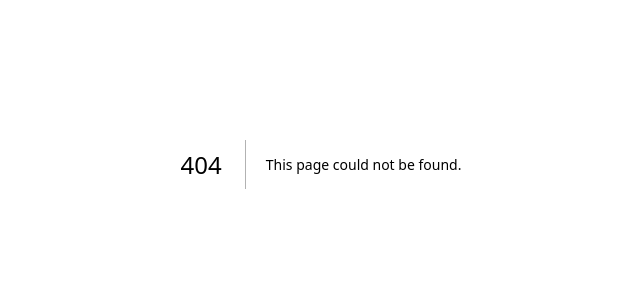
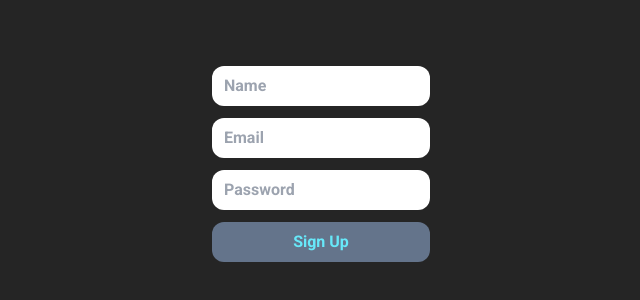
Before and after one commit to Hruchman-Ruslan/space-fronted, a Next.js app: page /auth/signup in a window 1280 px wide. Before the commit this address had no page. Shown: the part 236-536 px from the top of the page, without its empty margins (319-959 px from the left). Built offline with nearby package versions, Linux system fonts and the light colour scheme.

Commit message:
feat: sign in page

```diff
--- a/src/app/auth/page.tsx
+++ b/src/app/auth/page.tsx
@@ -1,77 +1,19 @@
 "use client";
 
-import React, { useState } from "react";
+import React from "react";
+import { useRouter } from "next/navigation";
 
-import Form from "../components/form";
-import Input from "../components/input";
 import Button from "../components/button";
 
 export interface PageProps {}
 
 export default function Page({}: PageProps) {
-  const [name, setName] = useState<string>("");
-  const [email, setEmail] = useState<string>("");
-  const [password, setPassword] = useState<string>("");
-
-  const onChangeName = (e: React.ChangeEvent<HTMLInputElement>) => {
-    setName(e.target.value);
-  };
-
-  const onChangeEmail = (e: React.ChangeEvent<HTMLInputElement>) => {
-    setEmail(e.target.value);
-  };
-
-  const onChangePassword = (e: React.ChangeEvent<HTMLInputElement>) => {
-    setPassword(e.target.value);
-  };
-
-  const handleSubmit = async (e: React.FormEvent<HTMLFormElement>) => {
-    e.preventDefault();
-
-    try {
-      const response = await fetch("http://localhost:3030/users", {
-        method: "POST",
-        headers: {
-          "Content-Type": "application/json",
-        },
-        body: JSON.stringify({ name, email, password }),
-      });
-
-      const data = await response.json();
-      console.log(data, "Authentication successful");
-
-      setName("");
-      setEmail("");
-      setPassword("");
-    } catch (error) {
-      console.error("Network error:", error);
-    }
-  };
+  const router = useRouter();
 
   return (
-    <section>
-      <Form onSubmit={handleSubmit}>
-        <Input
-          id="name"
-          onChange={onChangeName}
-          value={name}
-          placeholder="Name"
-        ></Input>
-        <Input
-          id="email"
-          onChange={onChangeEmail}
-          value={email}
-          placeholder="Email"
-        ></Input>
-        <Input
-          id="password"
-          type="password"
-          onChange={onChangePassword}
-          value={password}
-          placeholder="Password"
-        ></Input>
-        <Button type="submit">Submit</Button>
-      </Form>
-    </section>
+    <>
+      <Button onClick={() => router.push("auth/signup")}>Sign Up</Button>
+      <Button onClick={() => router.push("auth/signin")}>Sign In</Button>
+    </>
   );
 }
--- /dev/null
+++ b/src/app/auth/signin/page.tsx
@@ -0,0 +1,65 @@
+"use client";
+
+import React, { ChangeEvent, FormEvent, useState } from "react";
+
+import Form from "../../components/form";
+import Input from "../../components/input";
+import Button from "../../components/button";
+
+export interface SignInProps {}
+
+export default function SignIn({}: SignInProps) {
+  const [email, setEmail] = useState<string>("");
+  const [password, setPassword] = useState<string>("");
+
+  const onChangeEmail = (e: ChangeEvent<HTMLInputElement>) => {
+    setEmail(e.target.value);
+  };
+
+  const onChangePassword = (e: ChangeEvent<HTMLInputElement>) => {
+    setPassword(e.target.value);
+  };
+
+  const handleSubmit = async (e: FormEvent<HTMLFormElement>) => {
+    e.preventDefault();
+
+    try {
+      const response = await fetch("http://localhost:3030/users/signin", {
+        method: "POST",
+        headers: {
+          "Content-Type": "application/json",
+        },
+        body: JSON.stringify({ email, password }),
+      });
+
+      const data = await response.json();
+      console.log(data, "Authorization successful");
+
+      setEmail("");
+      setPassword("");
+    } catch (error) {
+      console.error("Network error:", error);
+    }
+  };
+
+  return (
+    <section>
+      <Form onSubmit={handleSubmit}>
+        <Input
+          id="email"
+          placeholder="Email"
+          onChange={onChangeEmail}
+          value={email}
+        />
+        <Input
+          id="password"
+          placeholder="Password"
+          type="password"
+          onChange={onChangePassword}
+          value={password}
+        />
+        <Button type="submit">Sign In</Button>
+      </Form>
+    </section>
+  );
+}
--- /dev/null
+++ b/src/app/auth/signup/page.tsx
@@ -0,0 +1,77 @@
+"use client";
+
+import React, { useState } from "react";
+
+import Form from "../../components/form";
+import Input from "../../components/input";
+import Button from "../../components/button";
+
+export interface SignUpProps {}
+
+export default function SignUp({}: SignUpProps) {
+  const [name, setName] = useState<string>("");
+  const [email, setEmail] = useState<string>("");
+  const [password, setPassword] = useState<string>("");
+
+  const onChangeName = (e: React.ChangeEvent<HTMLInputElement>) => {
+    setName(e.target.value);
+  };
+
+  const onChangeEmail = (e: React.ChangeEvent<HTMLInputElement>) => {
+    setEmail(e.target.value);
+  };
+
+  const onChangePassword = (e: React.ChangeEvent<HTMLInputElement>) => {
+    setPassword(e.target.value);
+  };
+
+  const handleSubmit = async (e: React.FormEvent<HTMLFormElement>) => {
+    e.preventDefault();
+
+    try {
+      const response = await fetch("http://localhost:3030/users/signup", {
+        method: "POST",
+        headers: {
+          "Content-Type": "application/json",
+        },
+        body: JSON.stringify({ name, email, password }),
+      });
+
+      const data = await response.json();
+      console.log(data, "Authentication successful");
+
+      setName("");
+      setEmail("");
+      setPassword("");
+    } catch (error) {
+      console.error("Network error:", error);
+    }
+  };
+
+  return (
+    <section>
+      <Form onSubmit={handleSubmit}>
+        <Input
+          id="name"
+          onChange={onChangeName}
+          value={name}
+          placeholder="Name"
+        />
+        <Input
+          id="email"
+          onChange={onChangeEmail}
+          value={email}
+          placeholder="Email"
+        />
+        <Input
+          id="password"
+          type="password"
+          onChange={onChangePassword}
+          value={password}
+          placeholder="Password"
+        />
+        <Button type="submit">Sign Up</Button>
+      </Form>
+    </section>
+  );
+}
```
